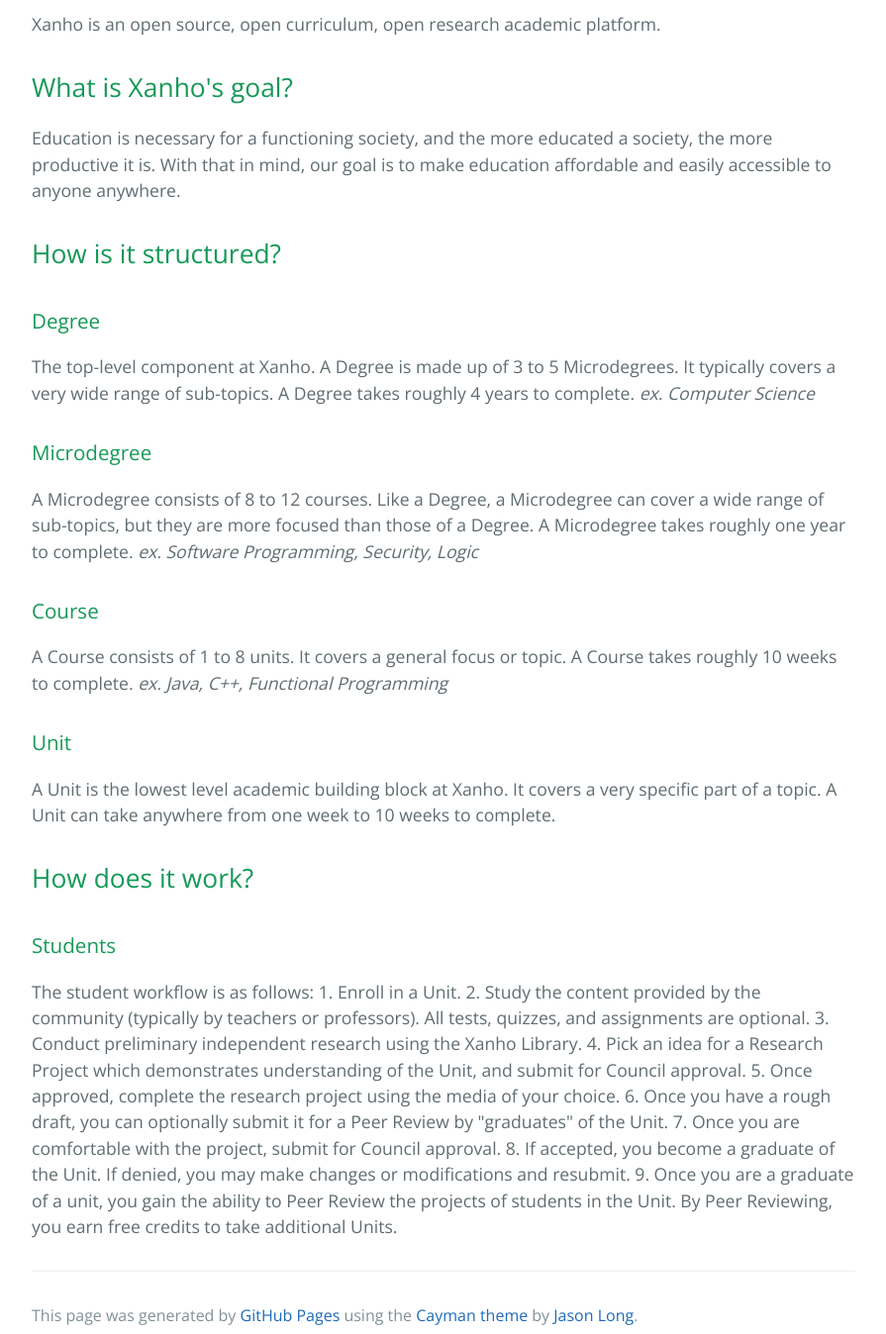
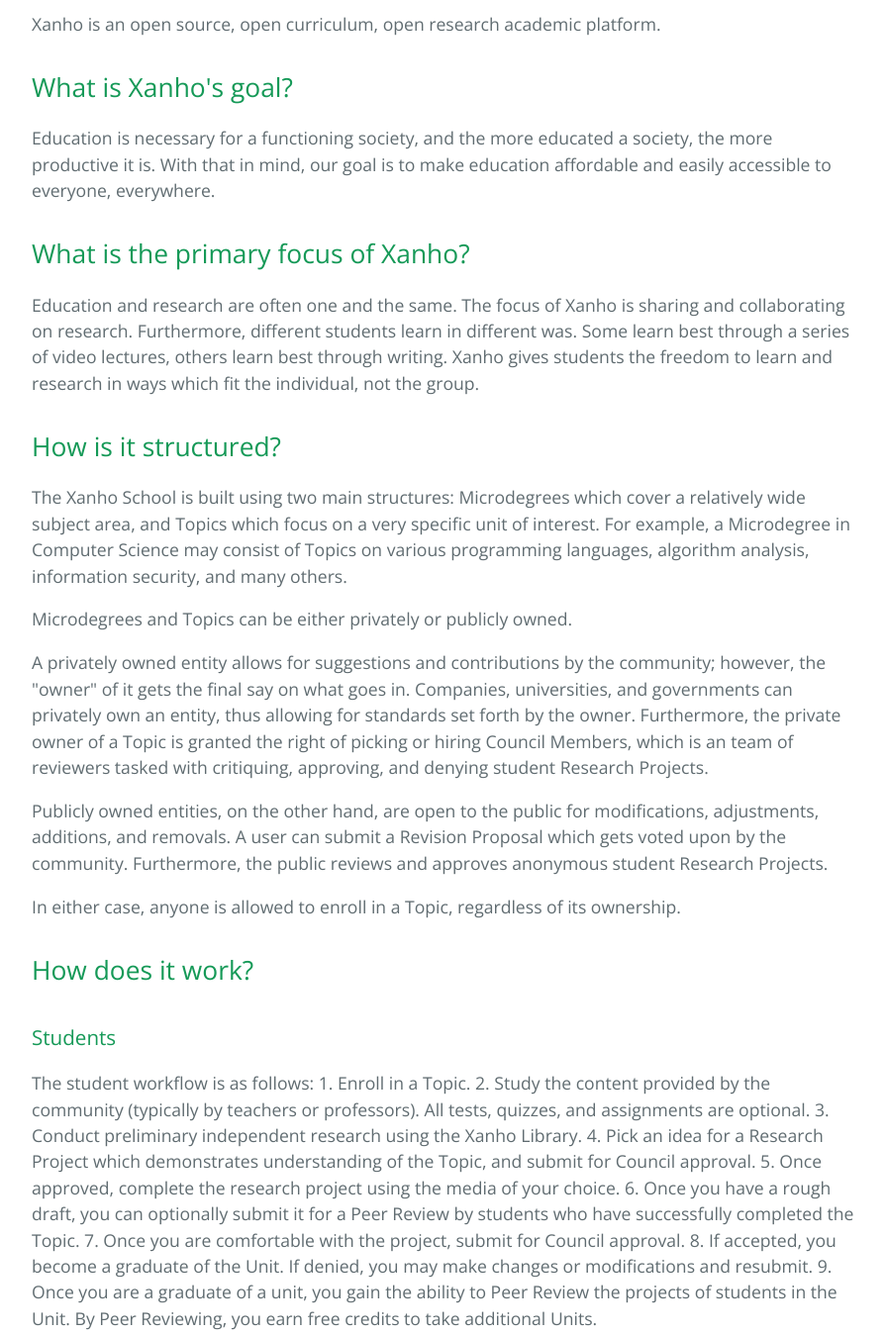
Before and after one commit to Xanho/xanho.github.io, a plain HTML site: page index.html in a window 1280 px wide. Shown: the part 480-1828 px from the top of the page at 99% size, without its empty margins (192-1087 px from the left). Drawn offline with nearby package versions, Linux system fonts and the light colour scheme.

Commit message:
Replace master branch with page content via GitHub

```diff
--- a/index.html
+++ b/index.html
@@ -27,33 +27,25 @@
 <h2>
 <a id="what-is-xanhos-goal" class="anchor" href="#what-is-xanhos-goal" aria-hidden="true"><span class="octicon octicon-link"></span></a>What is Xanho's goal?</h2>
 
-<p>Education is necessary for a functioning society, and the more educated a society, the more productive it is.  With that in mind, our goal is to make education affordable and easily accessible to anyone anywhere.</p>
+<p>Education is necessary for a functioning society, and the more educated a society, the more productive it is.  With that in mind, our goal is to make education affordable and easily accessible to everyone, everywhere.</p>
+
+<h2>
+<a id="what-is-the-primary-focus-of-xanho" class="anchor" href="#what-is-the-primary-focus-of-xanho" aria-hidden="true"><span class="octicon octicon-link"></span></a>What is the primary focus of Xanho?</h2>
+
+<p>Education and research are often one and the same.  The focus of Xanho is sharing and collaborating on research.  Furthermore, different students learn in different was.  Some learn best through a series of video lectures, others learn best through writing.  Xanho gives students the freedom to learn and research in ways which fit the individual, not the group.</p>
 
 <h2>
 <a id="how-is-it-structured" class="anchor" href="#how-is-it-structured" aria-hidden="true"><span class="octicon octicon-link"></span></a>How is it structured?</h2>
 
-<h3>
-<a id="degree" class="anchor" href="#degree" aria-hidden="true"><span class="octicon octicon-link"></span></a>Degree</h3>
+<p>The Xanho School is built using two main structures: Microdegrees which cover a relatively wide subject area, and Topics which focus on a very specific unit of interest.  For example, a Microdegree in Computer Science may consist of Topics on various programming languages, algorithm analysis, information security, and many others.</p>
 
-<p>The top-level component at Xanho.  A Degree is made up of 3 to 5 Microdegrees.  It typically covers a very wide range of sub-topics.  A Degree takes roughly 4 years to complete.
-<em>ex. Computer Science</em></p>
+<p>Microdegrees and Topics can be either privately or publicly owned.</p>
 
-<h3>
-<a id="microdegree" class="anchor" href="#microdegree" aria-hidden="true"><span class="octicon octicon-link"></span></a>Microdegree</h3>
+<p>A privately owned entity allows for suggestions and contributions by the community; however, the "owner" of it gets the final say on what goes in.  Companies, universities, and governments can privately own an entity, thus allowing for standards set forth by the owner.  Furthermore, the private owner of a Topic is granted the right of picking or hiring Council Members, which is an team of reviewers tasked with critiquing, approving, and denying student Research Projects.</p>
 
-<p>A Microdegree consists of 8 to 12 courses.  Like a Degree, a Microdegree can cover a wide range of sub-topics, but they are more focused than those of a Degree.  A Microdegree takes roughly one year to complete.
-<em>ex. Software Programming, Security, Logic</em></p>
+<p>Publicly owned entities, on the other hand, are open to the public for modifications, adjustments, additions, and removals.  A user can submit a Revision Proposal which gets voted upon by the community.  Furthermore, the public reviews and approves anonymous student Research Projects.</p>
 
-<h3>
-<a id="course" class="anchor" href="#course" aria-hidden="true"><span class="octicon octicon-link"></span></a>Course</h3>
-
-<p>A Course consists of 1 to 8 units.  It covers a general focus or topic.  A Course takes roughly 10 weeks to complete.
-<em>ex. Java, C++, Functional Programming</em></p>
-
-<h3>
-<a id="unit" class="anchor" href="#unit" aria-hidden="true"><span class="octicon octicon-link"></span></a>Unit</h3>
-
-<p>A Unit is the lowest level academic building block at Xanho.  It covers a very specific part of a topic.  A Unit can take anywhere from one week to 10 weeks to complete.</p>
+<p>In either case, anyone is allowed to enroll in a Topic, regardless of its ownership.</p>
 
 <h2>
 <a id="how-does-it-work" class="anchor" href="#how-does-it-work" aria-hidden="true"><span class="octicon octicon-link"></span></a>How does it work?</h2>
@@ -62,12 +54,12 @@
 <a id="students" class="anchor" href="#students" aria-hidden="true"><span class="octicon octicon-link"></span></a>Students</h3>
 
 <p>The student workflow is as follows:
-1. Enroll in a Unit.
+1. Enroll in a Topic.
 2. Study the content provided by the community (typically by teachers or professors).  All tests, quizzes, and assignments are optional.
 3. Conduct preliminary independent research using the Xanho Library.
-4. Pick an idea for a Research Project which demonstrates understanding of the Unit, and submit for Council approval.
+4. Pick an idea for a Research Project which demonstrates understanding of the Topic, and submit for Council approval.
 5. Once approved, complete the research project using the media of your choice.
-6. Once you have a rough draft, you can optionally submit it for a Peer Review by "graduates" of the Unit.
+6. Once you have a rough draft, you can optionally submit it for a Peer Review by students who have successfully completed the Topic.
 7. Once you are comfortable with the project, submit for Council approval.
 8. If accepted, you become a graduate of the Unit.  If denied, you may make changes or modifications and resubmit.
 9. Once you are a graduate of a unit, you gain the ability to Peer Review the projects of students in the Unit.  By Peer Reviewing, you earn free credits to take additional Units.</p>
```
Also changed, not shown: params.json (+1 -1 lines).
